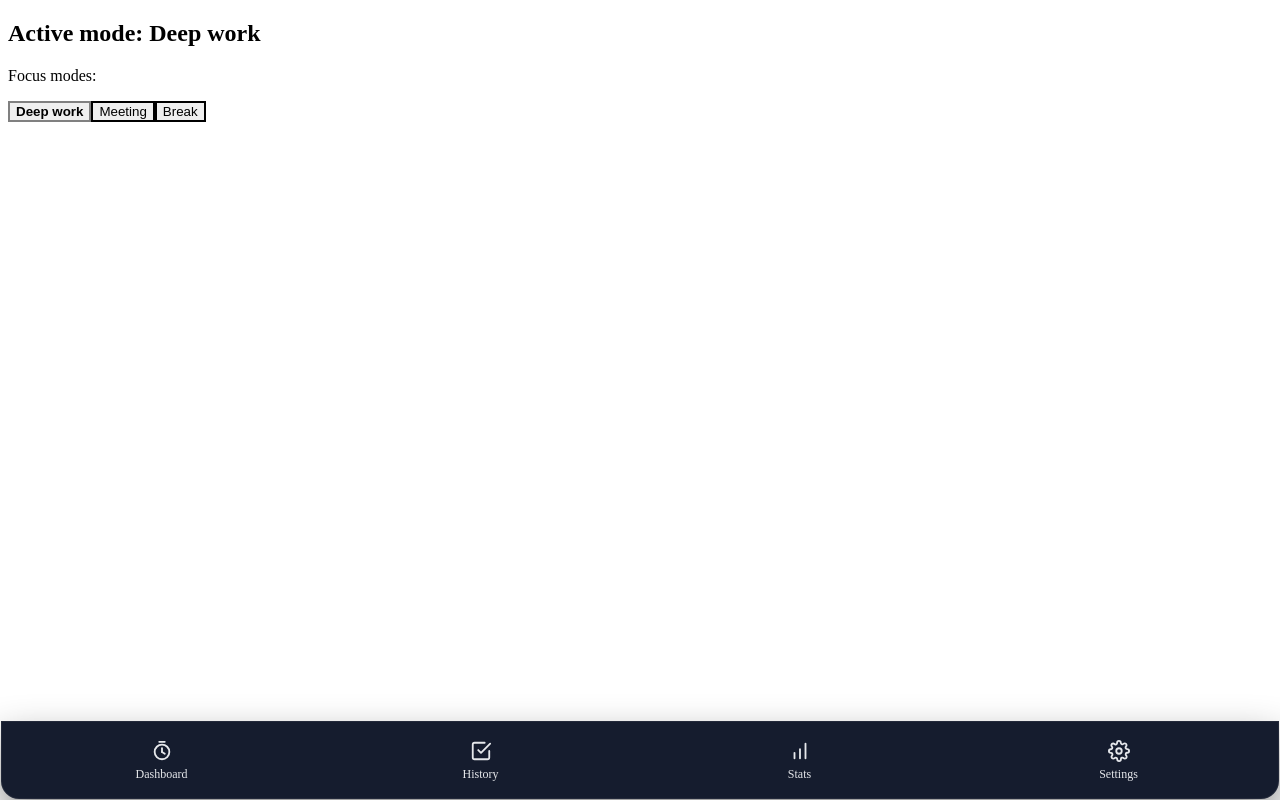
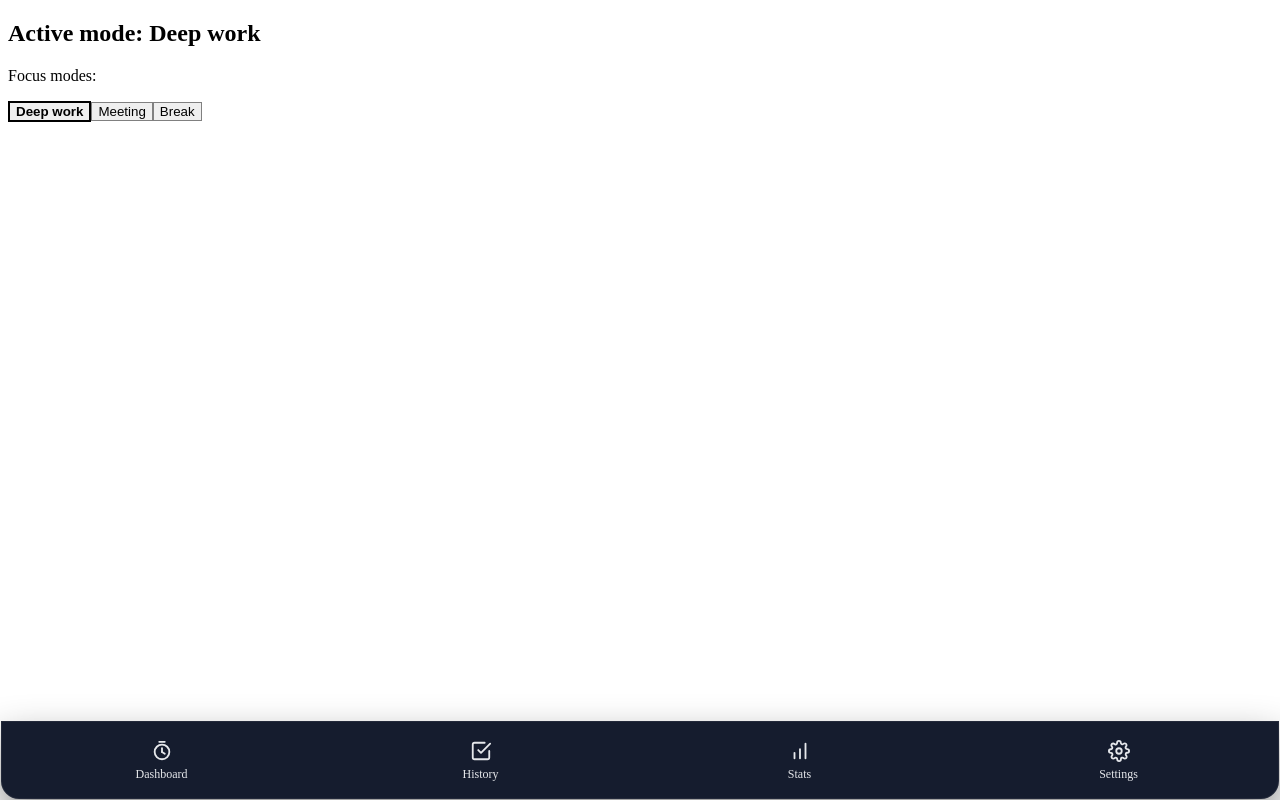
Before and after one commit to Lindsteez/FocusTrack, a React (Vite) app in the folder react/: page / in a window 1280 px wide. Built offline with nearby package versions, Linux system fonts and the light colour scheme.

Commit message:
Select focus mode update!

```diff
--- a/react/src/App.jsx
+++ b/react/src/App.jsx
@@ -21,7 +21,7 @@ function App() {
         onClick={() => setActiveMode(mode)}
          style={{
       fontWeight: activeMode === mode ? "bold" : "normal",
-      border: activeMode === mode ? "2px solid Gray" : "2px solid black"
+      border: activeMode === mode ? "2px solid Black" : "1px solid Gray"
     }}
   >
     {mode}
```
